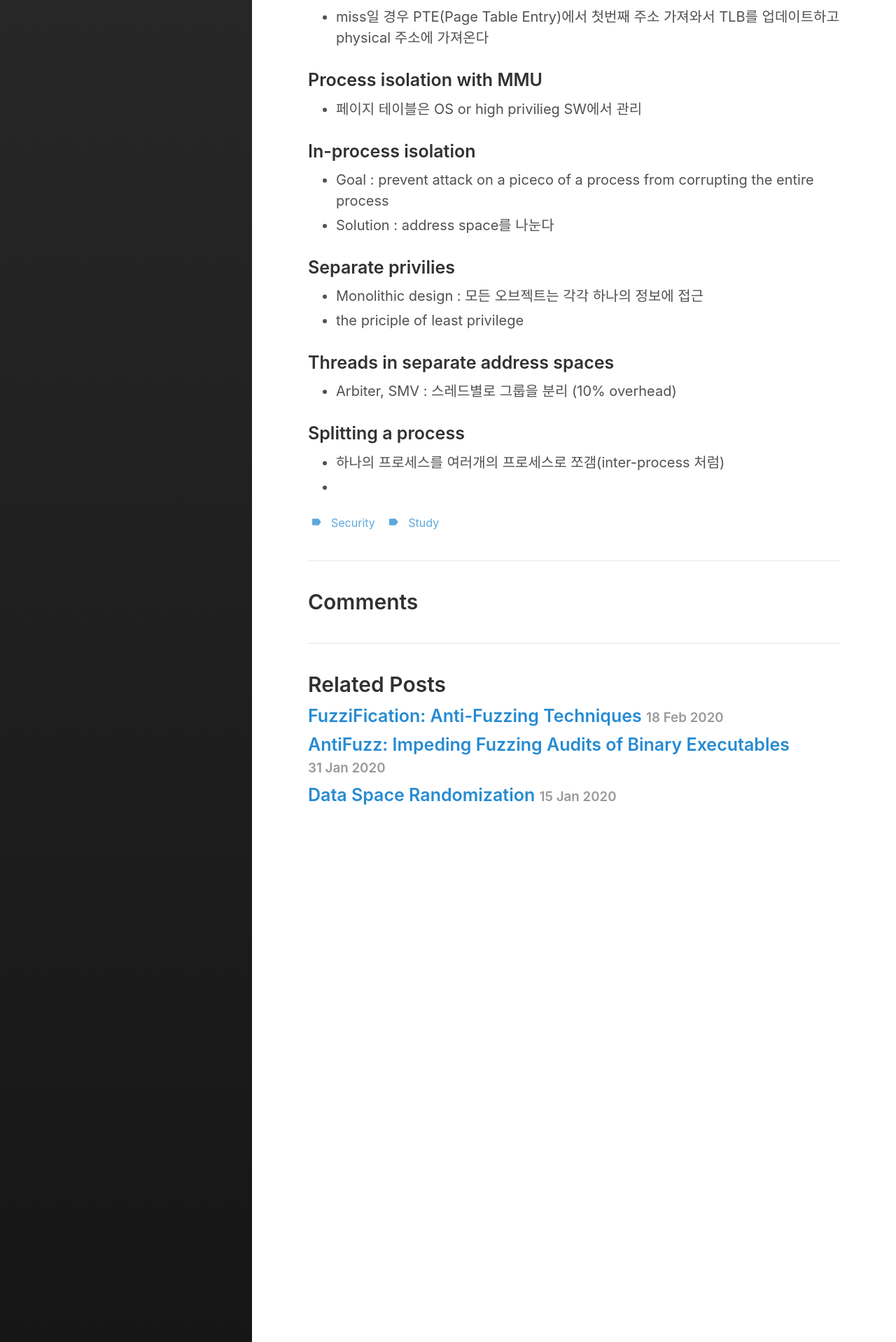
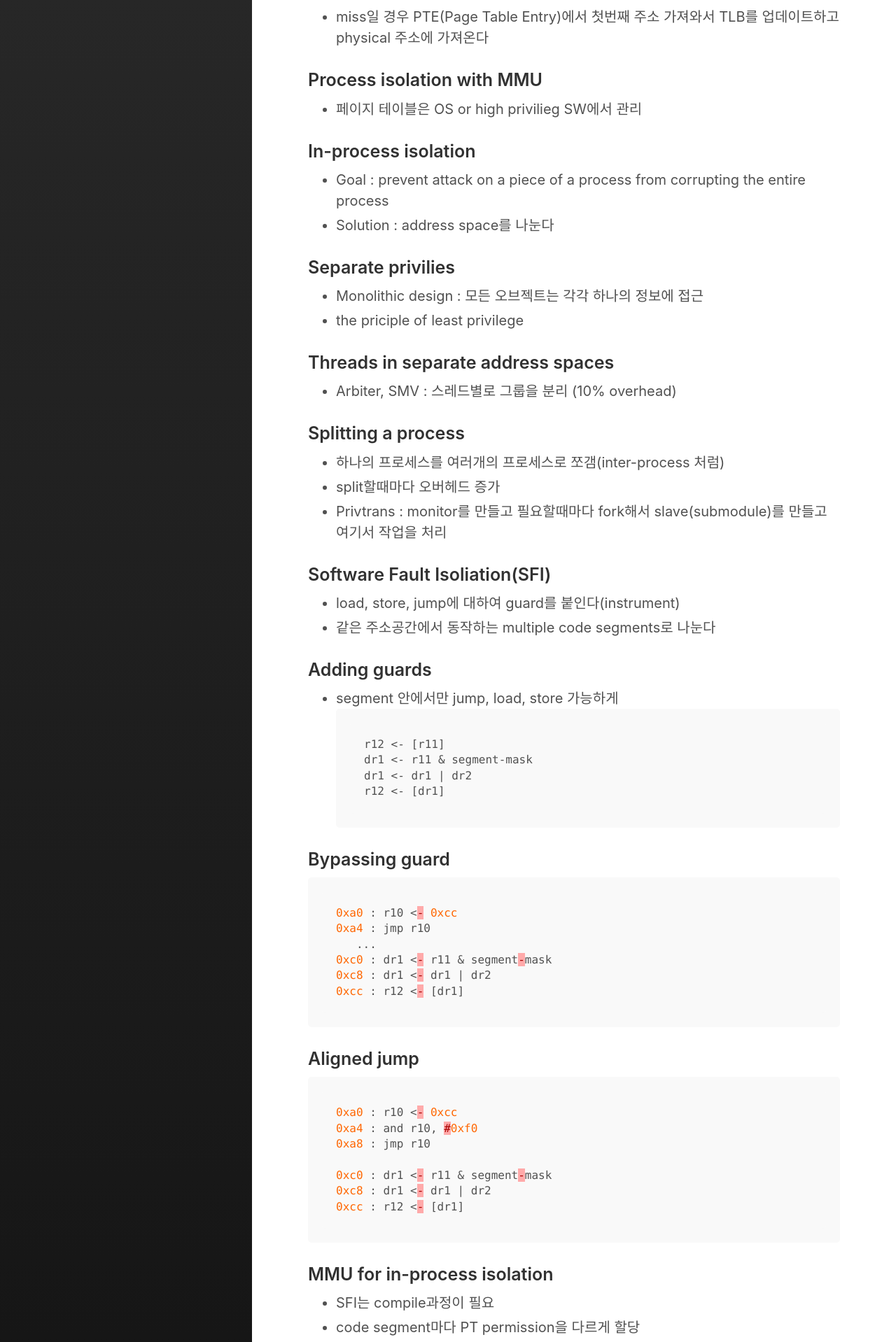
Before and after one commit to blingcho/blingcho.github.io, a Jekyll site: the page built from _posts/survey/2020-06-02-5-2 HW for Isolation copy.md, in a window 1280 px wide. Shown: the part 1222-3140 px from the top of the page at 70% size. Built offline with Jekyll 4.4.1, drawn with Linux system fonts in a browser that asks for light colours; some of the changed text lies outside the part shown.

Commit message:
20.06.02

```diff
--- a/_posts/survey/2020-06-02-5-2 HW for Isolation.md
+++ b/_posts/survey/2020-06-02-5-2 HW for Isolation copy.md
@@ -42,7 +42,7 @@ tags:
  - 페이지 테이블은 OS or high privilieg SW에서 관리
 
 ### In-process isolation
- - Goal : prevent attack on a piceco of a process from corrupting the entire process
+ - Goal : prevent attack on a piece of a process from corrupting the entire process
  - Solution : address space를 나눈다
 
 ### Separate privilies
@@ -54,4 +54,52 @@ tags:
 
 ### Splitting a process
  - 하나의 프로세스를 여러개의 프로세스로 쪼갬(inter-process 처럼)
- -
+ - split할때마다 오버헤드 증가
+ - Privtrans : monitor를 만들고 필요할때마다 fork해서 slave(submodule)를 만들고 여기서 작업을 처리
+
+### Software Fault Isoliation(SFI)
+ - load, store, jump에 대하여 guard를 붙인다(instrument)
+ - 같은 주소공간에서 동작하는 multiple code segments로 나눈다
+
+### Adding guards
+ - segment 안에서만 jump, load, store 가능하게
+~~~
+r12 <- [r11]
+dr1 <- r11 & segment-mask
+dr1 <- dr1 | dr2
+r12 <- [dr1]
+~~~
+
+### Bypassing guard
+~~~as
+0xa0 : r10 <- 0xcc
+0xa4 : jmp r10
+   ...
+0xc0 : dr1 <- r11 & segment-mask
+0xc8 : dr1 <- dr1 | dr2
+0xcc : r12 <- [dr1]
+~~~
+
+### Aligned jump
+~~~as
+0xa0 : r10 <- 0xcc
+0xa4 : and r10, #0xf0
+0xa8 : jmp r10
+
+0xc0 : dr1 <- r11 & segment-mask
+0xc8 : dr1 <- dr1 | dr2
+0xcc : r12 <- [dr1]
+~~~
+
+### MMU for in-process isolation
+ - SFI는 compile과정이 필요
+ - code segment마다 PT permission을 다르게 할당
+ - 해당 code segement를 사용할때 알맞는 page table을 loading해서 사용
+ - 단점 : OS가 PT를 바꾸기 위해 intervention이 많음, page단위에 맞게 align해야해서 memory를 더 쓴다
+
+### Isolation in tiny devices
+ - MPU 사용
+ - MPU(Memory Protection Unit)를 통해 8/16개로 영역을 나눔
+
+### Process isolation with MPU
+ - 실행되는 영역에 따라 MPU permission이 바뀜
```
Also changed, not shown: _posts/survey/2020-06-04-5-3 HW for Isolation.md (added, +15 -0 lines).
